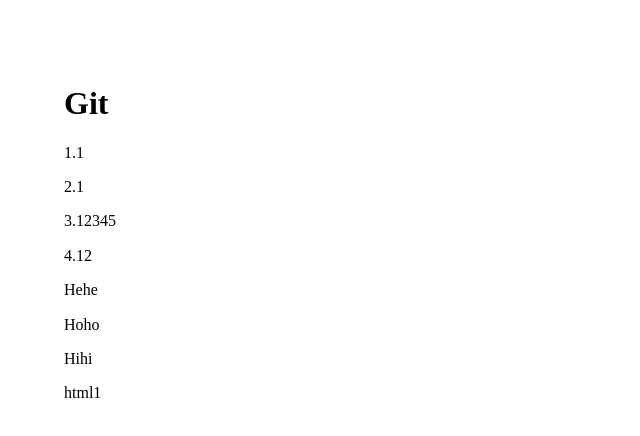
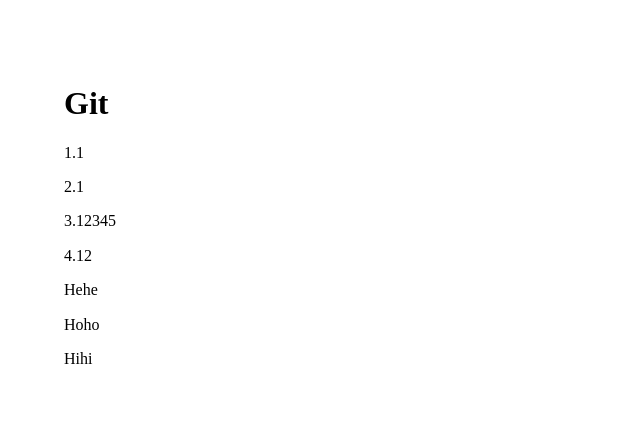
Before and after one commit to tattoo8436/learn-git, a React (Vite) app: page /git in a window 1280 px wide. Shown: the top 436 px of the page, without its empty margins (0-640 px from the left). Built offline with nearby package versions, Linux system fonts and the light colour scheme.

Commit message:
Revert "html1"
This reverts commit 0261db1e4fc1dd62983ad6eb916130a986002380.

```diff
--- a/src/pages/git/index.tsx
+++ b/src/pages/git/index.tsx
@@ -13,7 +13,6 @@
         <p>Hehe</p>
         <p>Hoho</p>
         <p>Hihi</p>
-        <p>html1</p>
       </div>
     </div>
   );
```
